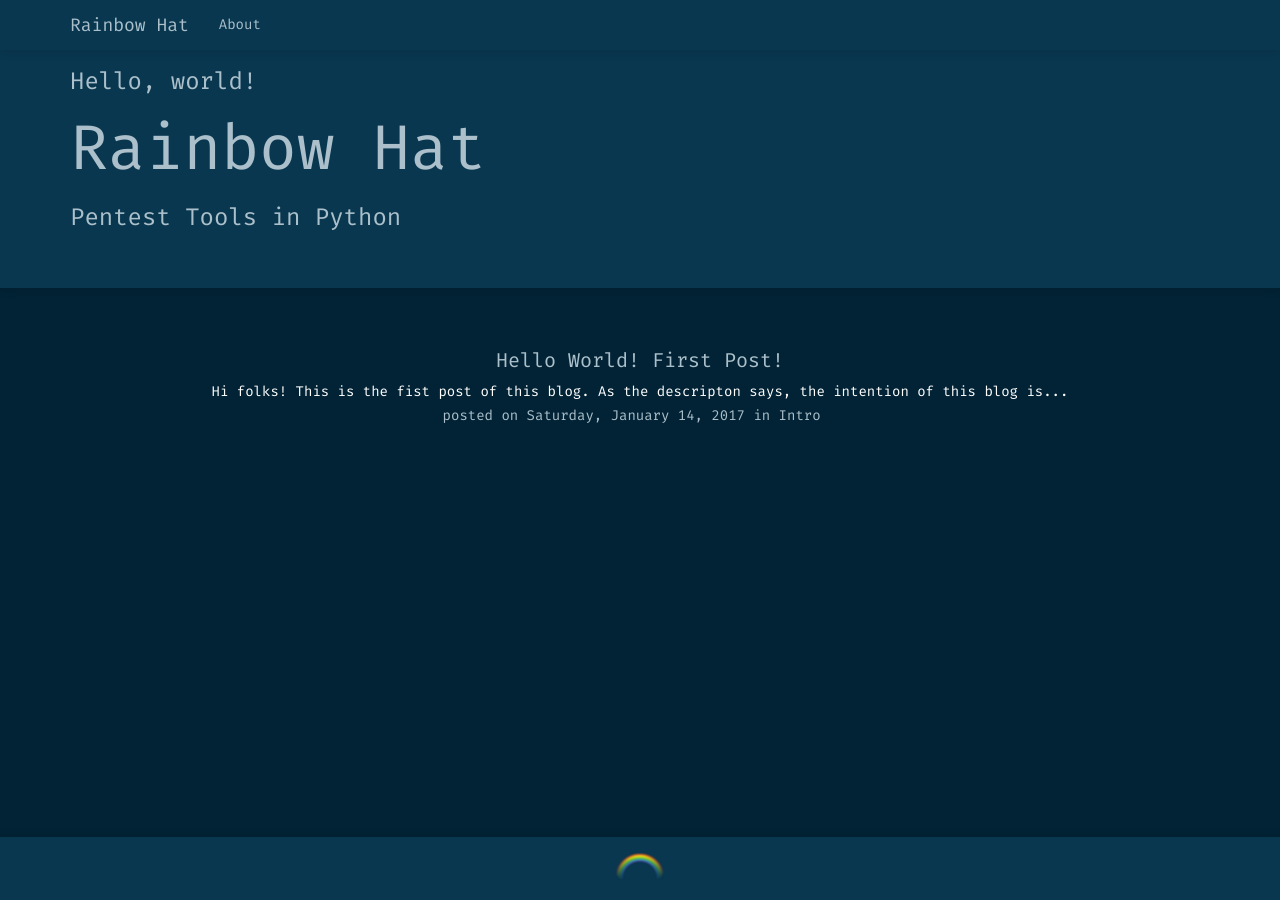
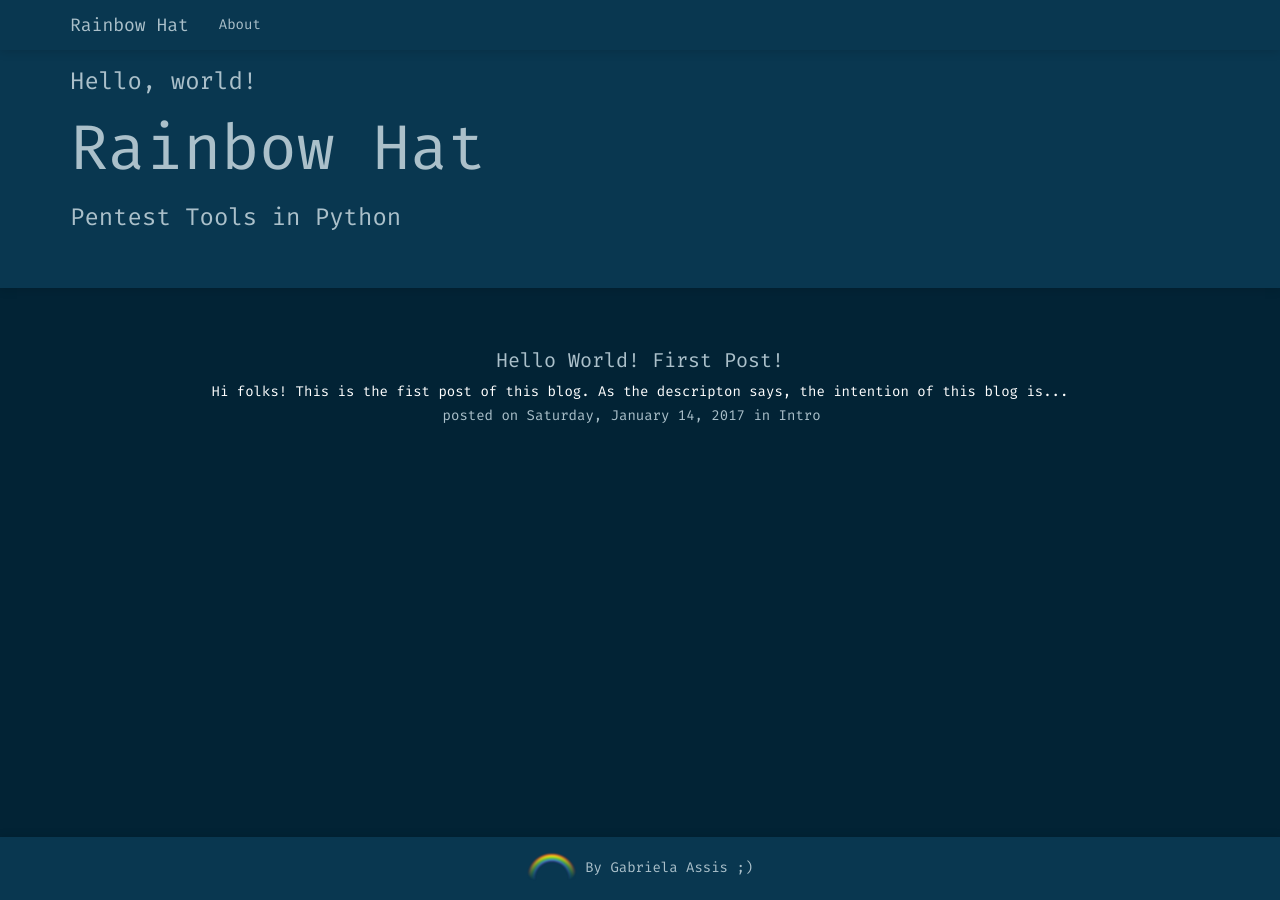
Before and after one commit to GabiLarg/gabilarg.github.io, a Jekyll site: the page built from index.html, in a window 1280 px wide. Built offline with Jekyll 4.4.1, drawn with Linux system fonts in a browser that asks for light colours; nearby versions of some CDN libraries; some web fonts are replaced.

Commit message:
Changing Footer

```diff
--- a/_includes/footer.html
+++ b/_includes/footer.html
@@ -1,5 +1,5 @@
 <nav class="navbar navbar-default navbar-fixed-bottom">
   <div class="container footer-content">
-   <img src="../images/Rainbow-icon.png"/>
+    <img src="../images/Rainbow-icon.png"/> By Gabriela Assis ;)
   </div>
 </nav>
```
